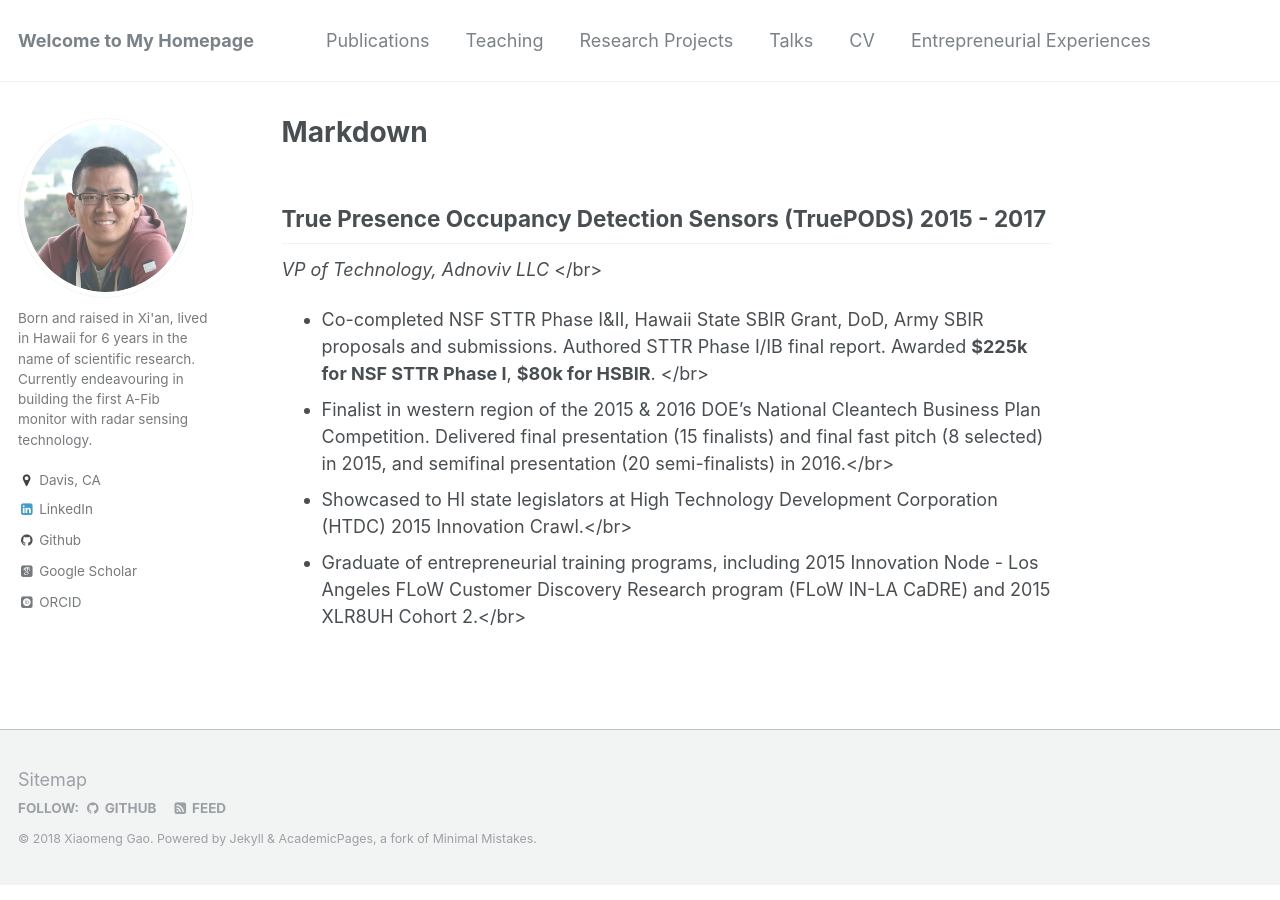
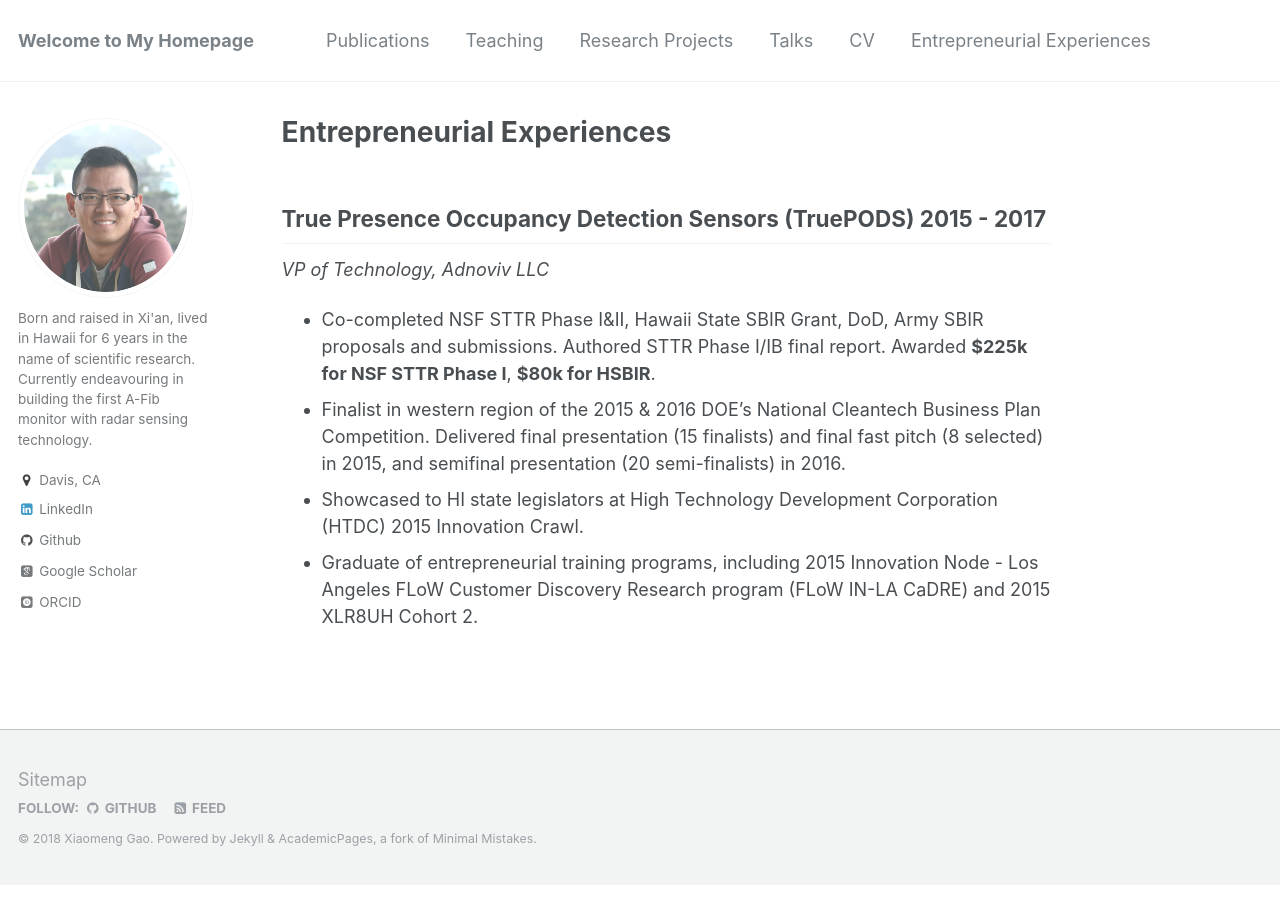
Before and after one commit to x-mengao/x-mengao.github.io, a Jekyll site: the page built from _pages/markdown.md, in a window 1280 px wide. Built offline with Jekyll 4.4.1, drawn with Linux system fonts in a browser that asks for light colours; some web fonts are replaced.

Commit message:
Update markdown.md

```diff
--- a/_pages/markdown.md
+++ b/_pages/markdown.md
@@ -1,6 +1,6 @@
 ---
 permalink: /markdown/
-title: "Markdown"
+title: "Entrepreneurial Experiences"
 author_profile: true
 redirect_from:
   - /md/
@@ -9,8 +9,8 @@ redirect_from:
 
 
 ## True Presence Occupancy Detection Sensors (TruePODS)                                                         2015 - 2017
-*VP of Technology, Adnoviv LLC* </br>
-* Co-completed NSF STTR Phase I&II, Hawaii State SBIR Grant, DoD, Army SBIR proposals and submissions. Authored STTR Phase I/IB final report. Awarded **$225k for NSF STTR Phase I**, **$80k for HSBIR**. </br>
-* Finalist in western region of the 2015 & 2016 DOE's National Cleantech Business Plan Competition. Delivered final presentation (15 finalists) and final fast pitch (8 selected) in 2015, and semifinal presentation (20 semi-finalists) in 2016.</br>
-* Showcased to HI state legislators at High Technology Development Corporation (HTDC) 2015 Innovation Crawl.</br>
-* Graduate of entrepreneurial training programs, including 2015 Innovation Node - Los Angeles FLoW Customer Discovery Research program (FLoW IN-LA CaDRE) and 2015 XLR8UH Cohort 2.</br>
+*VP of Technology, Adnoviv LLC*
+* Co-completed NSF STTR Phase I&II, Hawaii State SBIR Grant, DoD, Army SBIR proposals and submissions. Authored STTR Phase I/IB final report. Awarded **$225k for NSF STTR Phase I**, **$80k for HSBIR**.
+* Finalist in western region of the 2015 & 2016 DOE's National Cleantech Business Plan Competition. Delivered final presentation (15 finalists) and final fast pitch (8 selected) in 2015, and semifinal presentation (20 semi-finalists) in 2016.
+* Showcased to HI state legislators at High Technology Development Corporation (HTDC) 2015 Innovation Crawl.
+* Graduate of entrepreneurial training programs, including 2015 Innovation Node - Los Angeles FLoW Customer Discovery Research program (FLoW IN-LA CaDRE) and 2015 XLR8UH Cohort 2.
```
